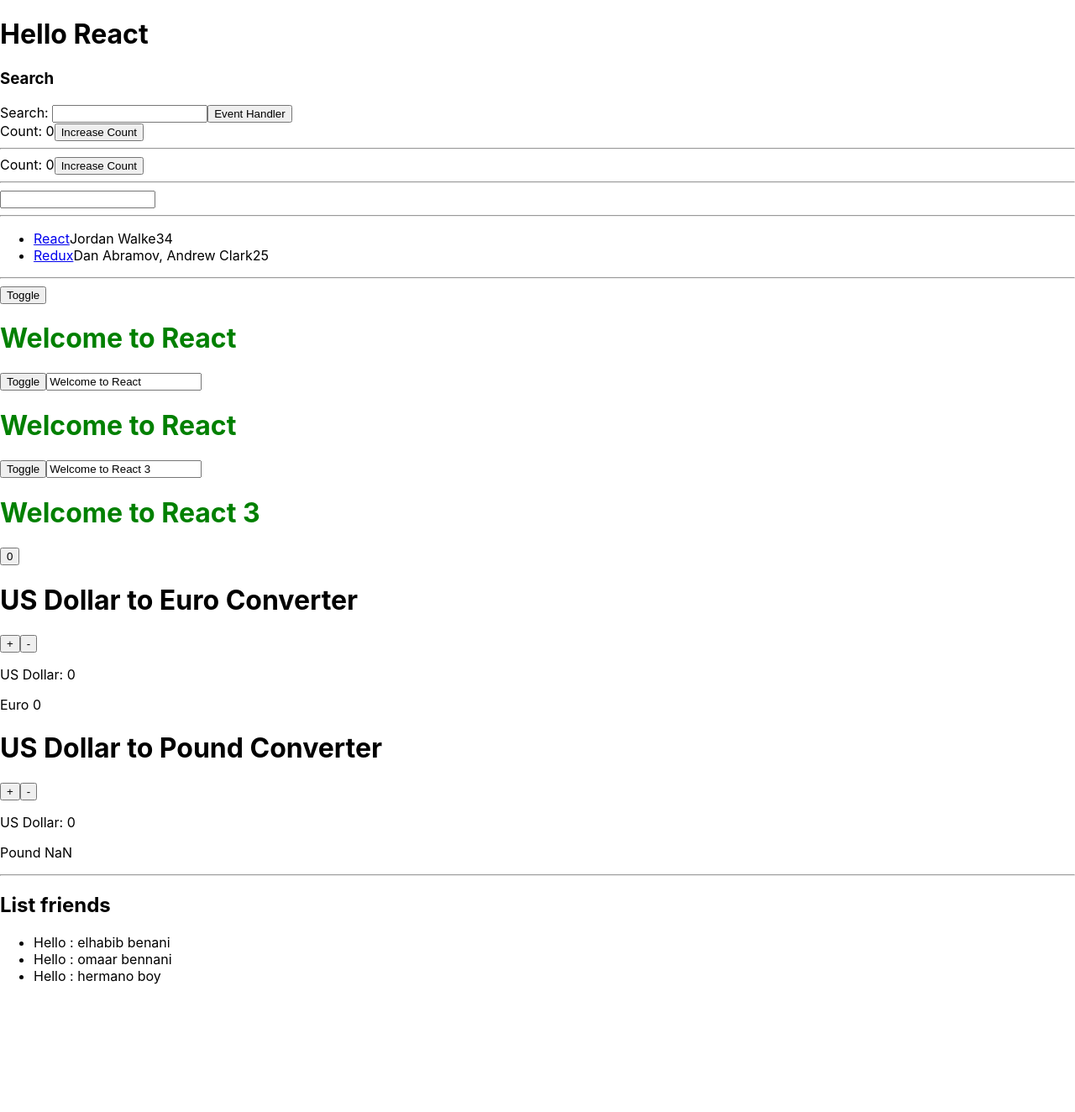
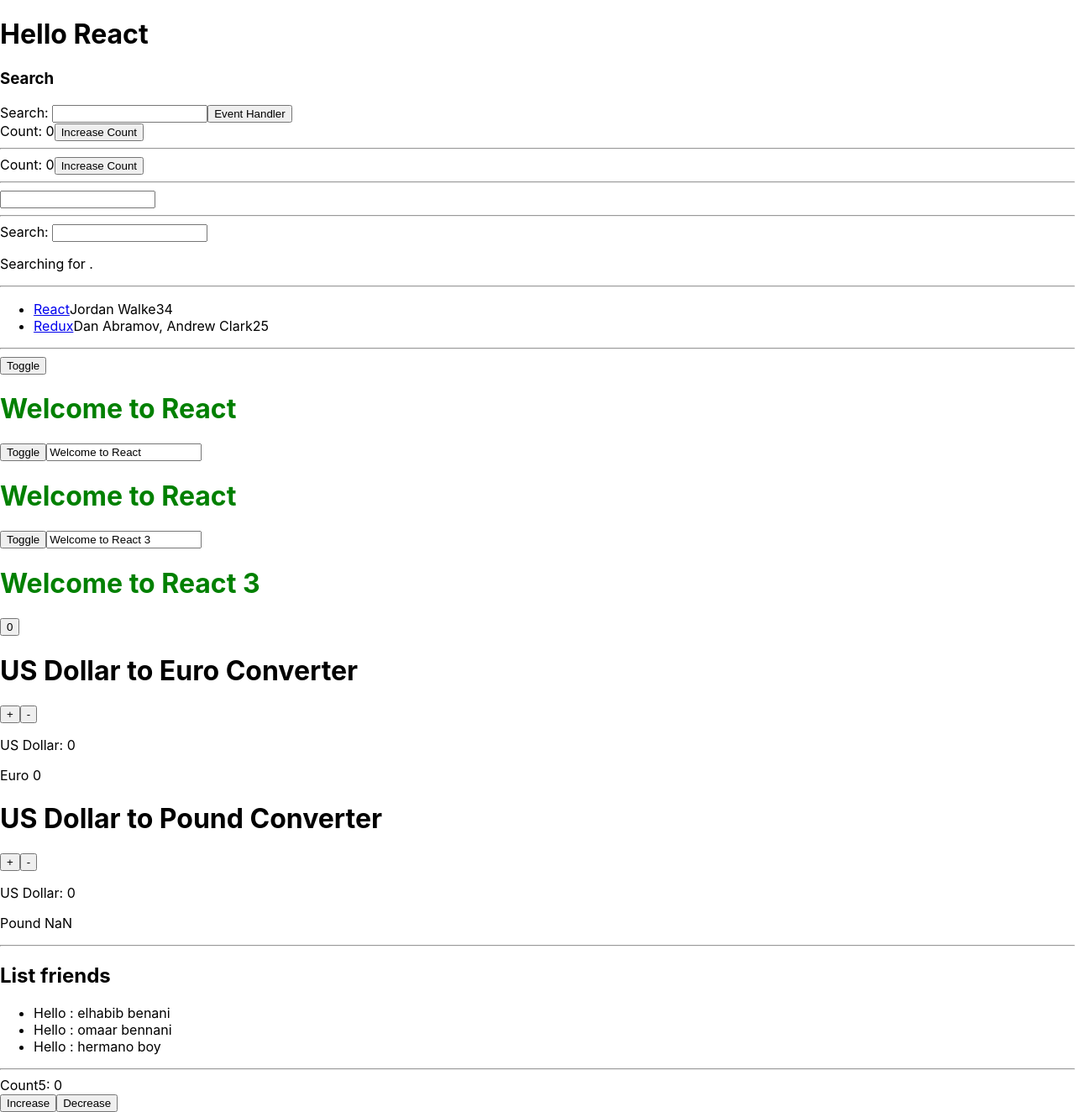
Before and after one commit to elhabibZoro10/Learning, a React (Create React App) app in the folder hacker-stories/: page / in a window 1280 px wide. Shown: the whole page at 84% size. Before the commit the page ends 1188 px from the top, so only its background shows below. Built offline with nearby package versions, Linux system fonts and the light colour scheme.

Commit message:
React State

```diff
--- a/hacker-stories/src/App.js
+++ b/hacker-stories/src/App.js
@@ -75,31 +75,36 @@
   const handleIncrement = () => {
     setCount(count + 1);
   };
+
+  //Asynchronous State in React
+
+  const [count5, setCount5] = React.useState(0);
+
+  const handleIncrease5 = () => {
+    setTimeout(() => setCount5(count5 + 1), 1000);
+  };
+
+  const handleDecrease5 = () => {
+    setTimeout(() => setCount5(count5 - 1), 1000);
+  };
   return (
     <div>
       <h1>Hello {getTitle("React")}</h1>
-
       <Search />
       <hr />
       <List list={list} />
-
       <hr />
-
       <button onClick={handleToggle}>Toggle</button>
       {isShow ? <Welcome text={greeting} /> : null}
-
       <button onClick={handleToggle2}>Toggle</button>
       <input type="text" value={greeting2} onChange={handleChange2} />
       {isShow2 ? <Welcome text={greeting2} /> : null}
-
       <Button label="Toggle" onClick={handleToggle3} />
       <input type="text" value={greeting3} onChange={handleChange3} />
       {isShow3 ? <Welcome text={greeting3} /> : null}
-
       <Button1 disabled={false} onClick4={handleIncrement}>
         {count}
       </Button1>
-
       <div>
         <h1>US Dollar to Euro Converter</h1>
         <Amount toCurrency={(amount) => <Euro amount={amount} />} />
@@ -116,6 +121,16 @@
           </li>
         ))}
       </ul>
+      <hr />
+      Count5: {count5}
+      <div>
+        <button type="button" onClick={handleIncrease5}>
+          Increase
+        </button>
+        <button type="button" onClick={handleDecrease5}>
+          Decrease
+        </button>
+      </div>
     </div>
   );
 }
--- a/hacker-stories/src/Search.jsx
+++ b/hacker-stories/src/Search.jsx
@@ -1,4 +1,4 @@
-import React from "react";
+import React, { useState } from "react";
 
 const Search = () => {
   const handelChange = (e) => {
@@ -9,17 +9,25 @@
     console.log("Button click ...");
   };
 
-  const [count, setCount] = React.useState(0);
+  const [count, setCount] = useState(0);
 
   function handlClick() {
     setCount(count + 1);
   }
 
-  const [text, setText] = React.useState("");
+  const [text, setText] = useState("");
 
   function handleChange(event) {
     setText(event.target.value);
   }
+
+  //React State
+
+  const [searchTerm, setSearchTerm] = useState("");
+  const handleChange1 = (event) => {
+    setSearchTerm(event.target.value);
+  };
+
   return (
     <div>
       <h3>Search</h3>
@@ -56,6 +64,14 @@
 
         {text}
       </div>
+
+      <hr />
+
+      <label htmlFor="search">Search: </label>
+      <input id="search" type="text" onChange={handleChange1} />
+      <p>
+        Searching for <strong>{searchTerm}</strong>.
+      </p>
     </div>
   );
 };
```
